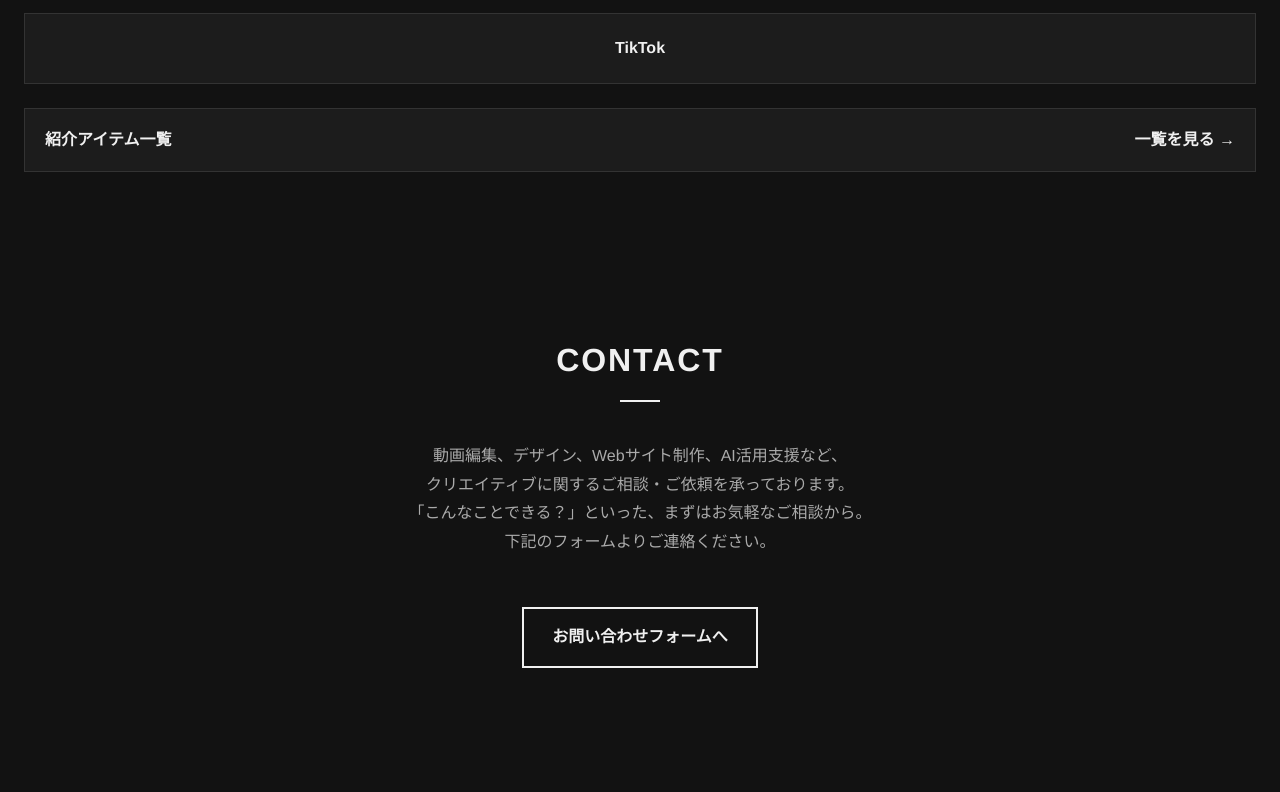
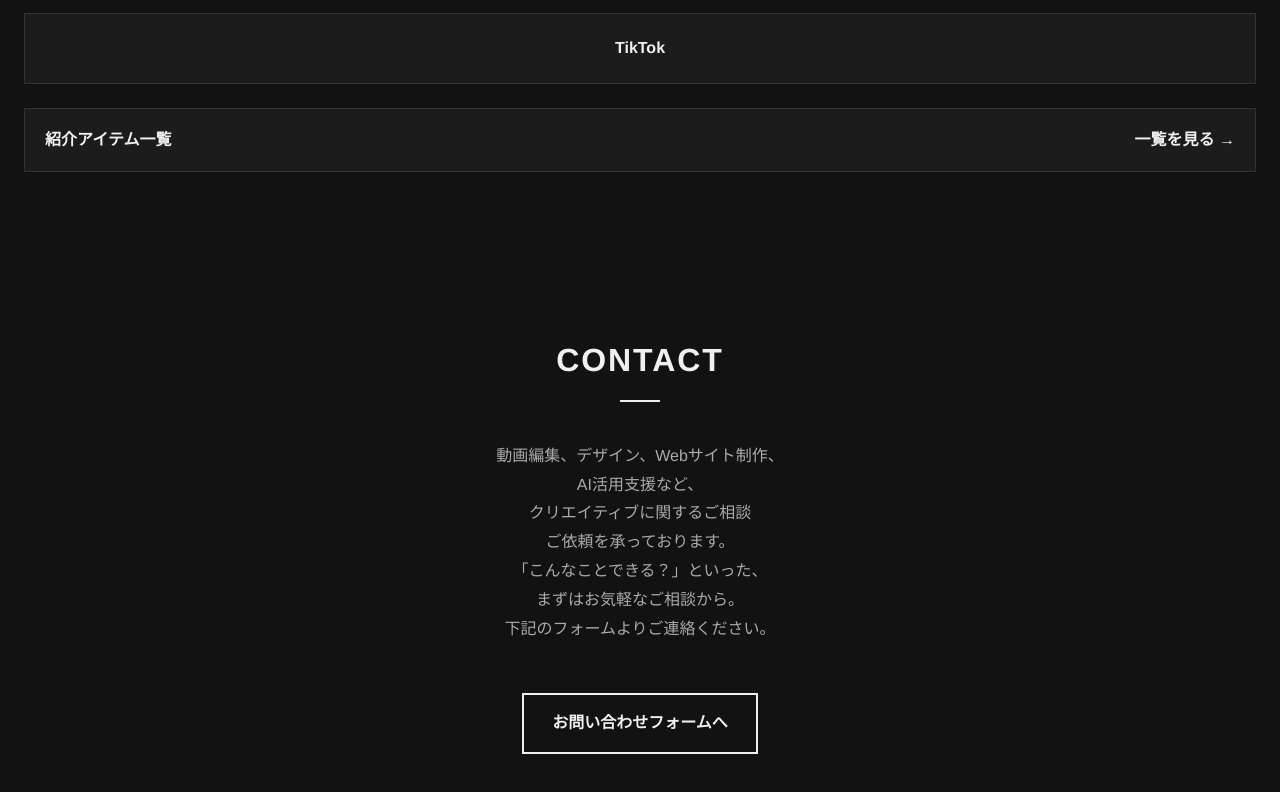
Before and after one commit to rikikiri/-profile, a plain HTML site: page index.html in a window 1280 px wide. Shown: the part 3923-4715 px from the top of the page. Before the commit the page ends 4671 px from the top, so only its background shows below. Drawn offline with Linux system fonts and the light colour scheme.

Commit message:
Update index.html

```diff
--- a/index.html
+++ b/index.html
@@ -279,9 +279,9 @@
         <h2>CONTACT</h2>
         <div class="contact-wrap">
           <p class="contact-text">
-            動画編集、デザイン、Webサイト制作、AI活用支援など、<br>
-            クリエイティブに関するご相談・ご依頼を承っております。<br>
-            「こんなことできる？」といった、まずはお気軽なご相談から。<br>
+            動画編集、デザイン、Webサイト制作、<br>AI活用支援など、<br>
+            クリエイティブに関するご相談<br>ご依頼を承っております。<br>
+            「こんなことできる？」といった、<br>まずはお気軽なご相談から。<br>
             下記のフォームよりご連絡ください。
           </p>
           <a href="https://docs.google.com/forms/d/e/1FAIpQLScMte3a62TjlW3PnL9kkrcH-4_XMQSfT0w_LcT69jdCf6OOJg/viewform?usp=sharing&ouid=113370185749730903728" class="btn-primary" target="_blank">お問い合わせフォームへ</a>
```
